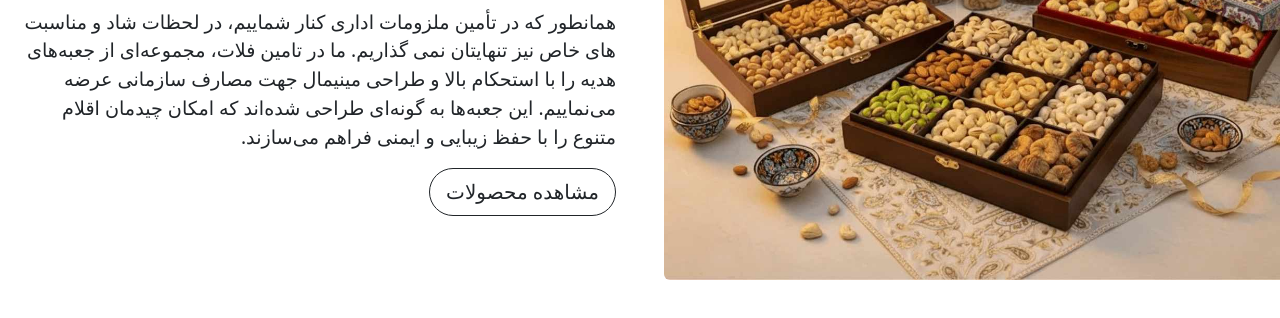
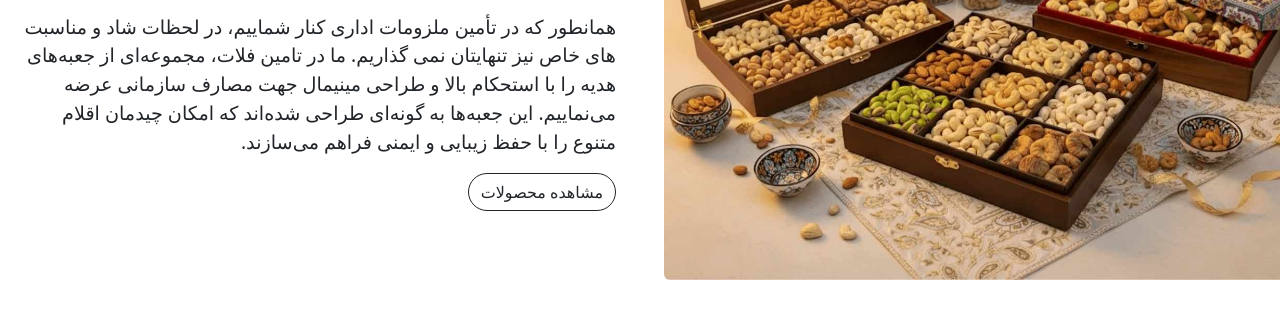
Before and after one commit to aminhadinezhad/bs-template-4, a website: page index.html in a window 1280 px wide. Shown: the part 218-536 px from the top of the page. Drawn offline with nearby package versions, Linux system fonts and the light colour scheme.

Commit message:
Update index.html

```diff
--- a/index.html
+++ b/index.html
@@ -36,7 +36,7 @@
           </p>
           <a
             href="https://www.taminfalat.com/categorylist/%D9%87%D8%AF%D8%A7%DB%8C%D8%A7%DB%8C-%D8%AA%D8%A8%D9%84%DB%8C%D8%BA%D8%A7%D8%AA%DB%8C"
-            class="btn btn-lg btn-outline-dark rounded-pill"
+            class="btn btn-md btn-outline-dark rounded-pill"
           >
             مشاهده محصولات
           </a>
```
